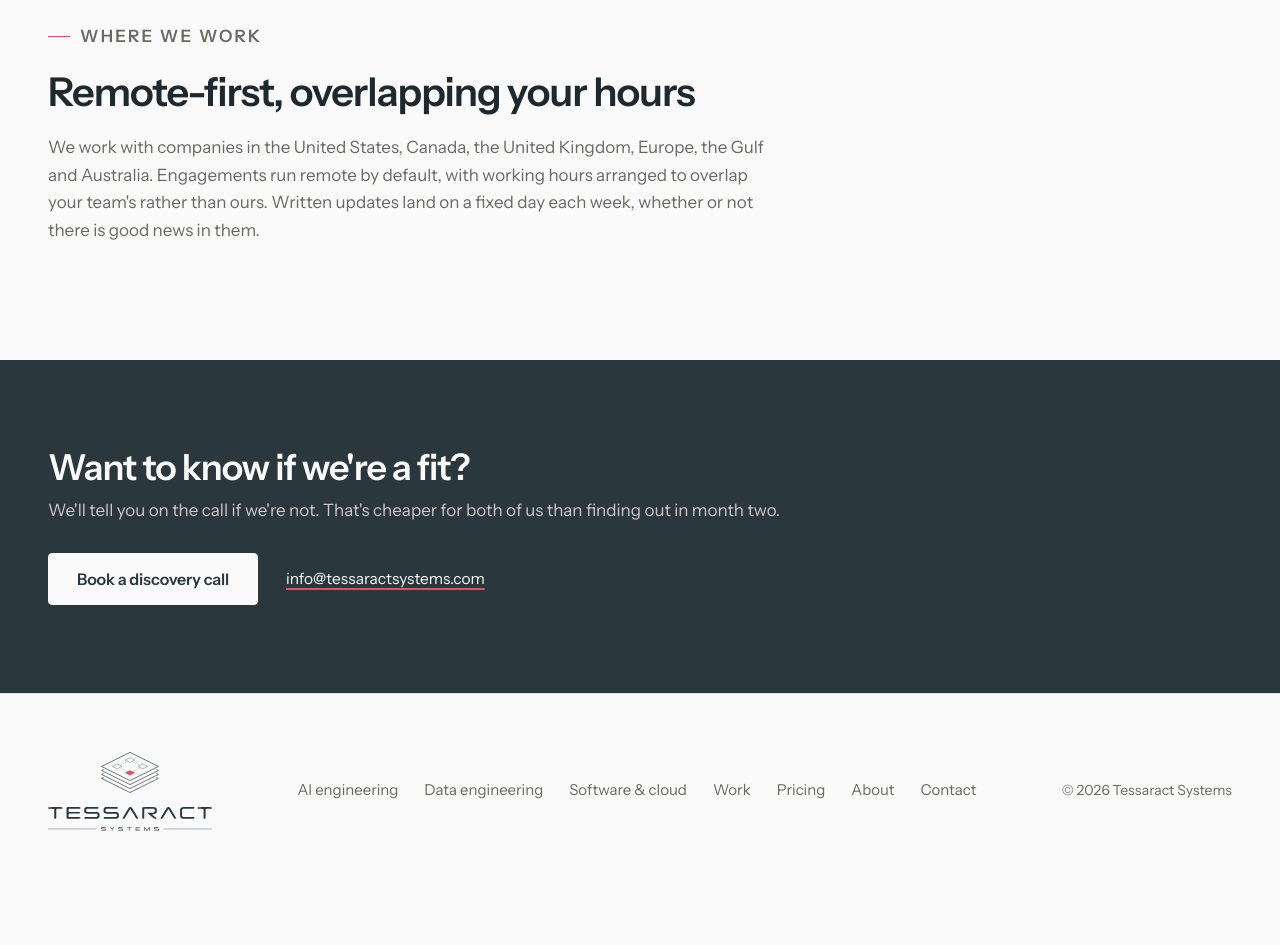
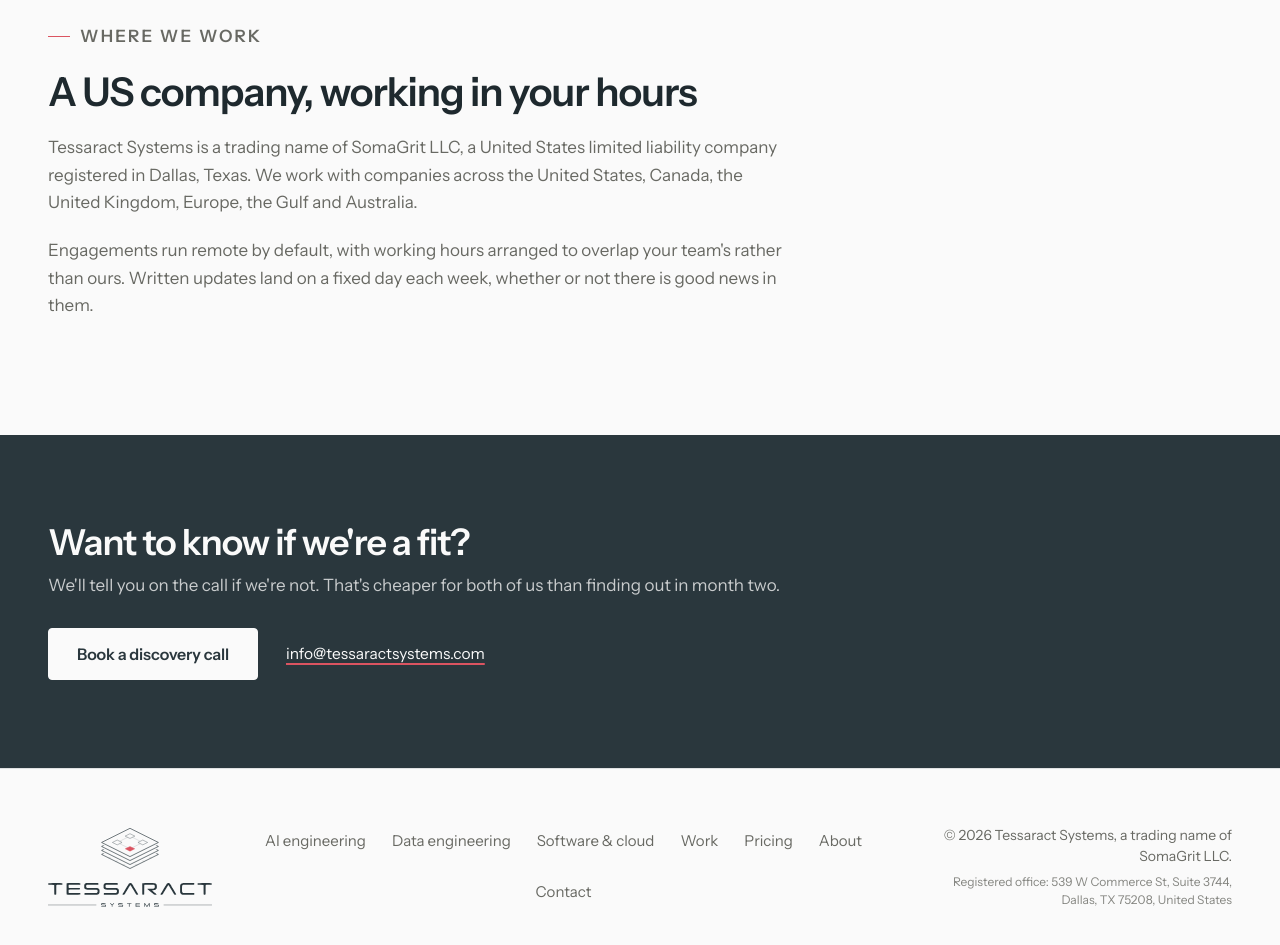
Before and after one commit to tessaract-systems/tessaract-systems.github.io, a plain HTML site: page about/index.html in a window 1280 px wide. Shown: the part 2789-3734 px from the top of the page. Before the commit the page ends 3664 px from the top, so only its background shows below. Drawn offline with Linux system fonts and the light colour scheme.

Commit message:
Name the legal entity and the US base
Tessaract Systems trades over SomaGrit LLC, so both names now appear
rather than implying the brand is the entity.

- Footer on all nine pages: "Tessaract Systems, a trading name of
  SomaGrit LLC" with the registered office beneath it as small print
- About: "A US company, working in your hours", stating the entity and
  that it is registered in Dallas, Texas
- Contact: an entity block under the email
- Organization schema on the home and contact pages gains legalName and
  a full PostalAddress, which is what search engines read for where a
  company is based

The Dallas address is described as the *registered office* throughout,
not as an office or place of business. It is a registered-agent address,
and that wording is both accurate and the version that holds up when a
buyer looks it up.

Co-Authored-By: Claude Opus 5 <noreply@anthropic.com>

```diff
--- a/about/index.html
+++ b/about/index.html
@@ -192,12 +192,16 @@
       <div class="wrap">
         <div class="section-head">
           <p class="eyebrow">Where we work</p>
-          <h2 id="about-where">Remote-first, overlapping your hours</h2>
+          <h2 id="about-where">A US company, working in your hours</h2>
           <p>
-            We work with companies in the United States, Canada, the United Kingdom, Europe, the
-            Gulf and Australia. Engagements run remote by default, with working hours arranged to
-            overlap your team's rather than ours. Written updates land on a fixed day each week,
-            whether or not there is good news in them.
+            Tessaract Systems is a trading name of SomaGrit&nbsp;LLC, a United States limited
+            liability company registered in Dallas, Texas. We work with companies across the
+            United States, Canada, the United Kingdom, Europe, the Gulf and Australia.
+          </p>
+          <p>
+            Engagements run remote by default, with working hours arranged to overlap your team's
+            rather than ours. Written updates land on a fixed day each week, whether or not there
+            is good news in them.
           </p>
         </div>
       </div>
@@ -230,7 +234,10 @@
         <a href="/about/">About</a>
         <a href="/contact/">Contact</a>
       </nav>
-      <p class="footer-legal">&copy; <span id="year">2026</span> Tessaract Systems</p>
+      <p class="footer-legal">
+        &copy; <span id="year">2026</span> Tessaract Systems, a trading name of SomaGrit&nbsp;LLC.
+        <span>Registered office: 539 W Commerce St, Suite 3744, Dallas, TX 75208, United States</span>
+      </p>
     </div>
   </footer>
 
--- a/css/styles.css
+++ b/css/styles.css
@@ -1341,7 +1341,31 @@ a { color: inherit; }
 }
 .footer-nav a:hover { color: var(--ink); text-decoration: underline; text-decoration-color: var(--signal); }
 
-.footer-legal { font-size: .875rem; color: var(--graphite); text-align: right; }
+.footer-legal {
+  font-size: .875rem;
+  color: var(--graphite);
+  text-align: right;
+  max-width: 34ch;
+  line-height: 1.5;
+}
+
+/* The registered-office line is legal small print, not a selling point. */
+.footer-legal span:not(#year) {
+  display: block;
+  margin-top: 6px;
+  font-size: .75rem;
+  opacity: .8;
+}
+
+.contact-entity {
+  margin-top: 18px;
+  font-size: .8125rem;
+  opacity: .75;
+}
+
+@media (max-width: 860px) {
+  .footer-legal { text-align: center; max-width: none; }
+}
 
 /* --------------------------------------------------------------------------
    Services and pricing page
```
Also changed, not shown: contact/index.html (+9 -2 lines), index.html (+13 -1 lines), pricing/index.html (+4 -1 lines), services/ai-engineering/index.html (+4 -1 lines), services/data-engineering/index.html (+4 -1 lines), services/index.html (+4 -1 lines), services/software-cloud/index.html (+4 -1 lines), work/index.html (+4 -1 lines).
